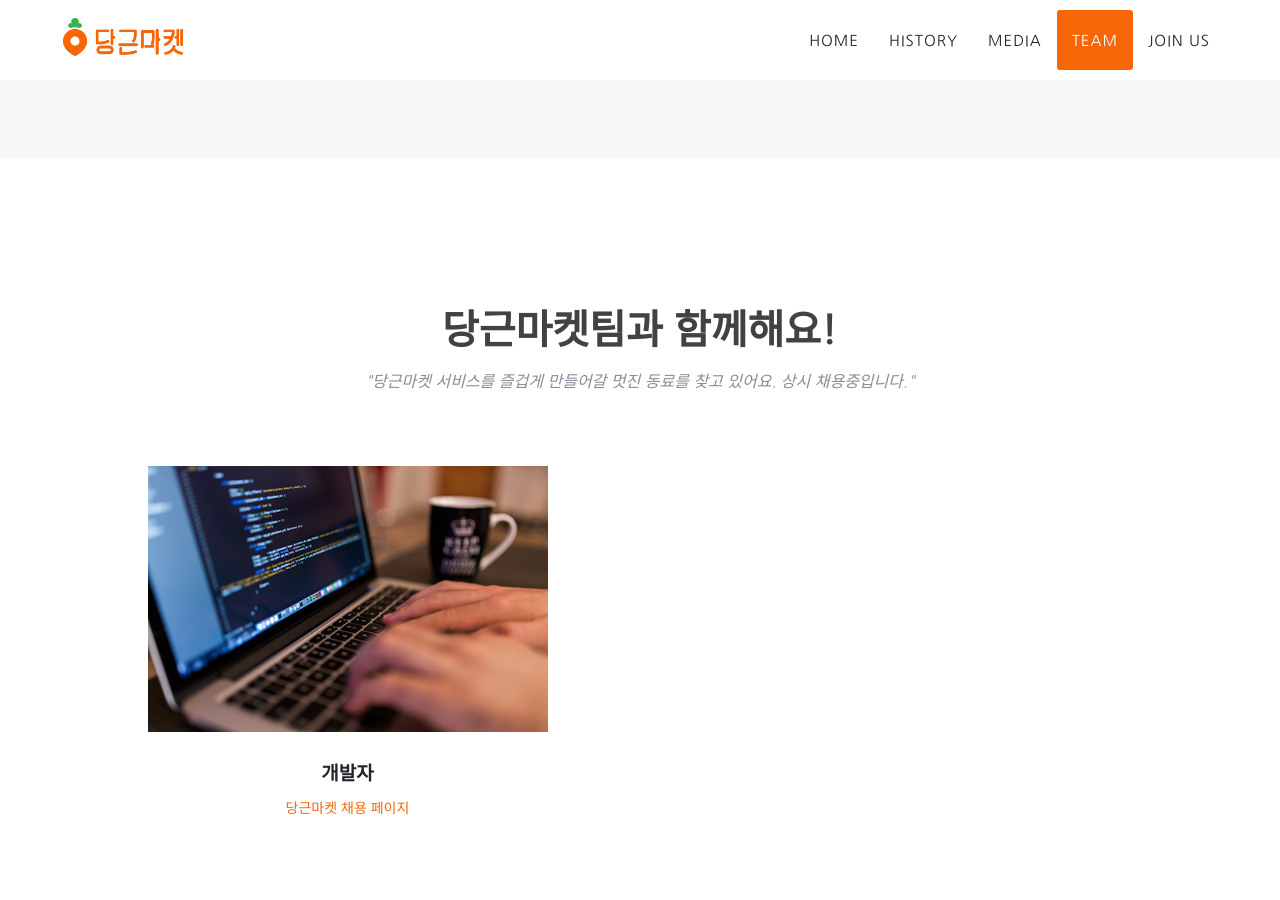
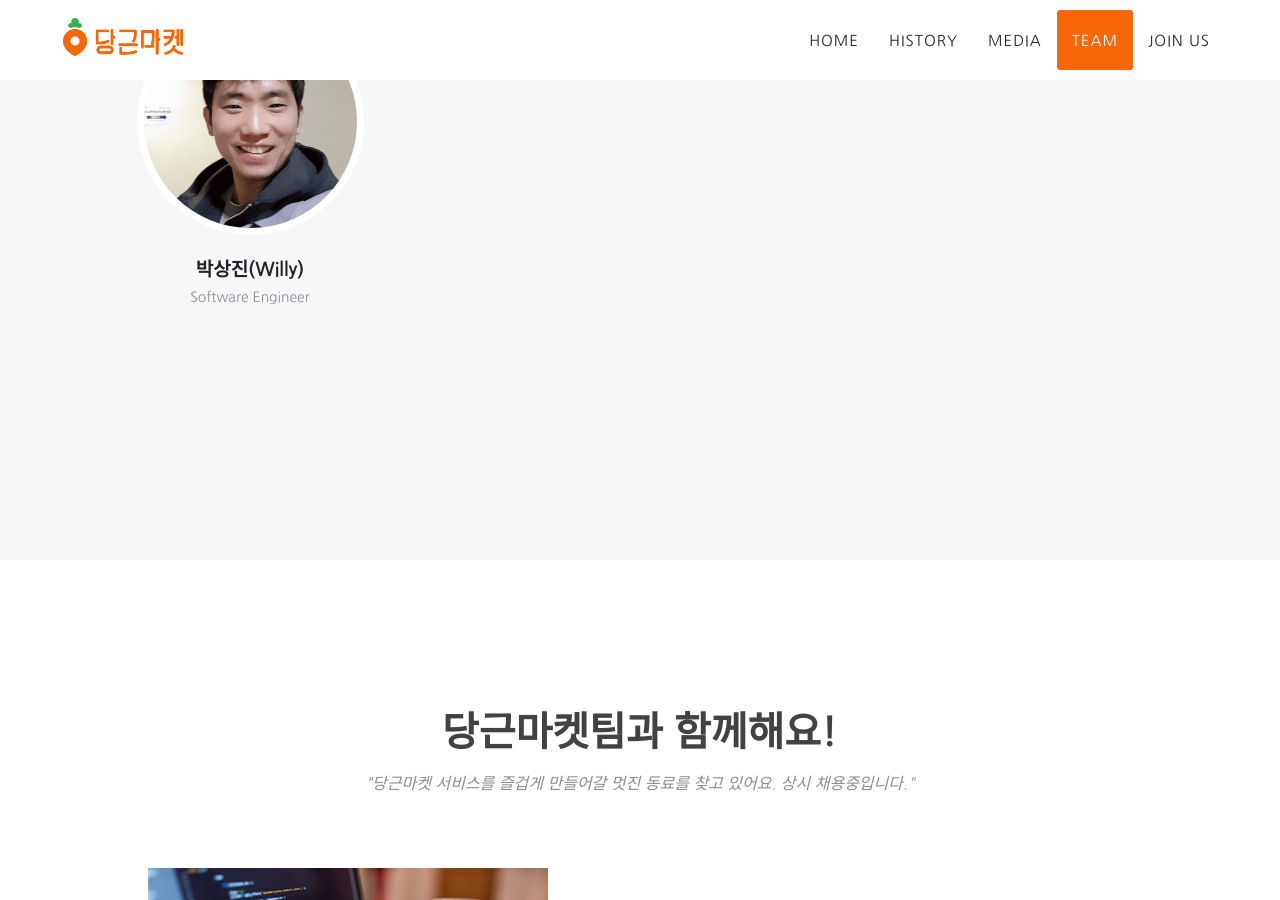
Before and after one commit to daangn/daangn-team-page, a Jekyll site: the page built from index.html, in a window 1280 px wide and 900 px high, scrolled down 6295 px. Built offline with Jekyll 4.4.1, drawn with Linux system fonts in a browser that asks for light colours; some web fonts are replaced.

Commit message:
Update _config.yml
willy 추가

```diff
--- a/_config.yml
+++ b/_config.yml
@@ -264,6 +264,12 @@
     - title: home
       url: http://blog.j2p.io/
 
+- name: 박상진(Willy)
+  row: 6
+  pic: willy
+  position: Software Engineer
+  social:
+
 joinus_description: "\"당근마켓 서비스를 즐겁게 만들어갈 멋진 동료를 찾고 있어요. 상시 채용중입니다.\""
 
 joinus:
```
